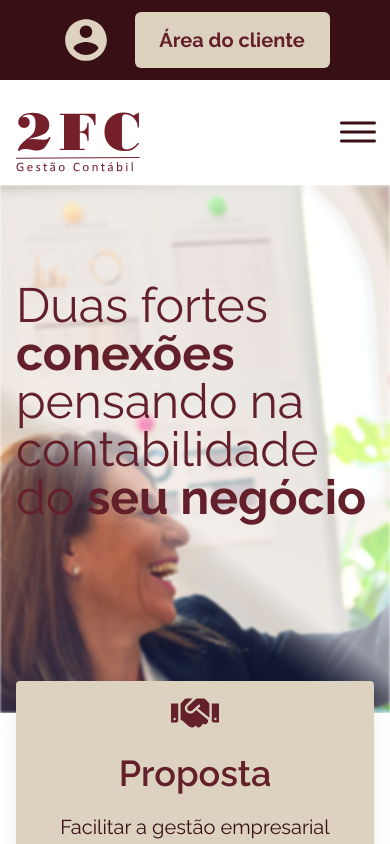
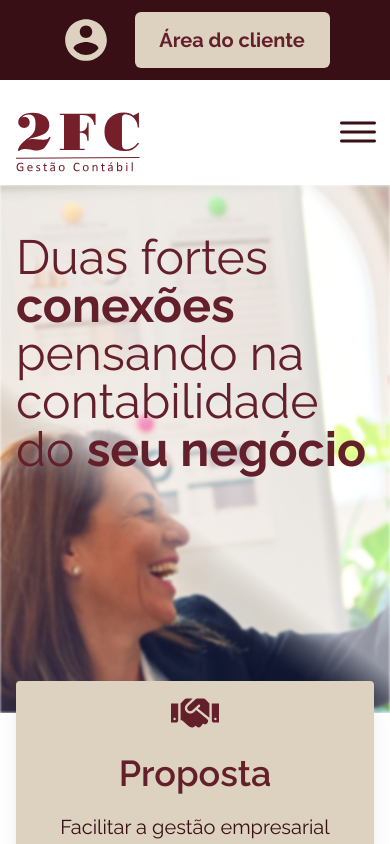
Before and after one commit to devruso/landing-page-2fc, a React (Create React App) app: page / in a window 390 px wide. Shown: the top 844 px of the page. Built offline with nearby package versions, Linux system fonts and the light colour scheme.

Commit message:
fix: padding top on div

```diff
--- a/src/components/HeroSection.tsx
+++ b/src/components/HeroSection.tsx
@@ -15,7 +15,7 @@ const HeroSection: React.FC = () => {
 
       {/* Imagem de fundo alternativa para telas menores */}
       <section className="md:hidden bg-cover bg-center w-full h-[528px] -z-10" style={{ backgroundImage: `url(${whoWeAre2})` }}>
-        <div className="text-5xl pt-24  md:pt-6 text-left mb-2 text-vinho2 px-4">
+        <div className="text-5xl pt-12  md:pt-6 text-left mb-2 text-vinho2 px-4">
           Duas fortes <b> conexões </b> pensando na contabilidade do <b> seu negócio </b>
         </div>
       </section>
```
